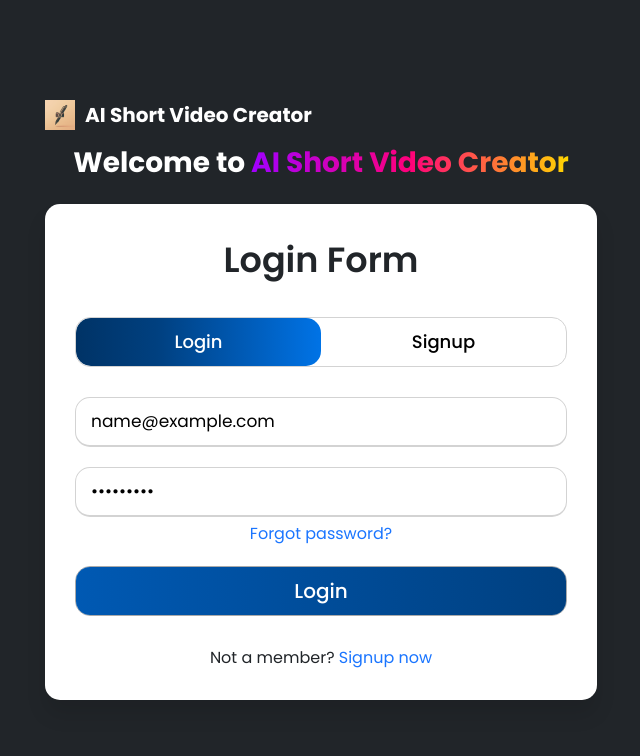
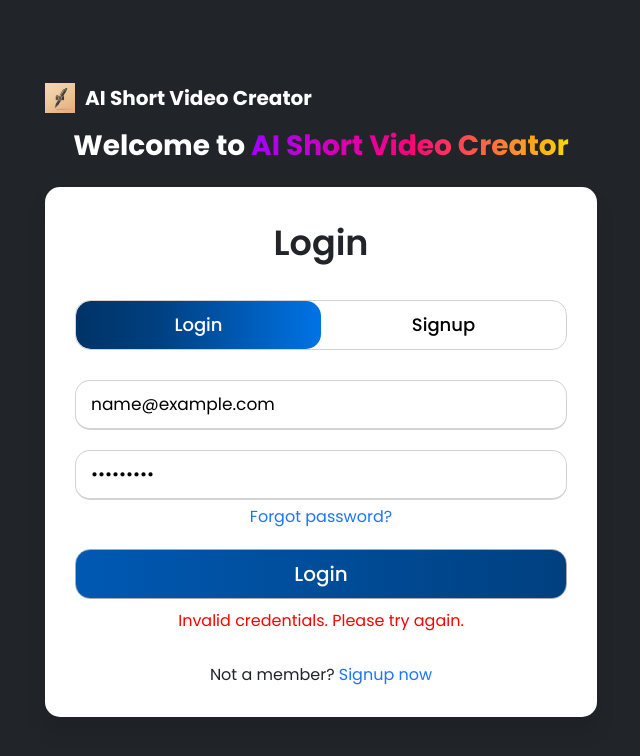
Before and after one commit to NguyenHoangNguyen22120236/AI-Short-Video-Creator, a React (Create React App) app in the folder frontend/: page /login-signup in a window 1280 px wide. Both pictures are taken after typing "name@example.com", "Sample123" into the empty fields and a click on the input "Login". Shown: the top 756 px of the page, without its empty margins (319-959 px from the left). Built offline with nearby package versions, Linux system fonts and the light colour scheme; no server answers.

Commit message:
Adding Home in Frontend as Protected Route with token Access

```diff
--- a/frontend/package.json
+++ b/frontend/package.json
@@ -15,6 +15,7 @@
     "bootstrap": "^5.3.6",
     "date-fns": "^4.1.0",
     "gsap": "^3.13.0",
+    "jwt-decode": "^4.0.0",
     "react": "^19.1.0",
     "react-bootstrap": "^2.10.10",
     "react-dom": "^19.1.0",
--- a/frontend/src/components/AuthForm.js
+++ b/frontend/src/components/AuthForm.js
@@ -1,5 +1,6 @@
 import React, { useState } from "react";
 import "../styles/AuthForm.css"; // Import your CSS
+import LoginForm from "./LoginForm";
 
 export default function AuthForm() {
   const [activeForm, setActiveForm] = useState("login");
@@ -7,7 +8,9 @@ export default function AuthForm() {
   return (
     <div className="wrapper">
       <div className="title-text">
-        <div className={`title ${activeForm}`}>{activeForm === "login" ? "Login Form" : "Signup Form"}</div>
+        <div className={`title ${activeForm}`}>
+          {activeForm === "login" ? "Login" : "Signup"}
+        </div>
       </div>
       <div className="form-container">
         <div className="slide-controls">
@@ -25,33 +28,22 @@ export default function AuthForm() {
             checked={activeForm === "signup"}
             onChange={() => setActiveForm("signup")}
           />
-          <label htmlFor="login" className="slide login">Login</label>
-          <label htmlFor="signup" className="slide signup">Signup</label>
+          <label htmlFor="login" className="slide login">
+            Login
+          </label>
+          <label htmlFor="signup" className="slide signup">
+            Signup
+          </label>
           <div className="slider-tab"></div>
         </div>
 
         <div className="form-inner">
-          <form className={`login ${activeForm === "login" ? "show" : ""}`} onSubmit={(e) => e.preventDefault()}>
-            <div className="field">
-              <input type="text" placeholder="Email Address" required />
-            </div>
-            <div className="field">
-              <input type="password" placeholder="Password" required />
-            </div>
-            <div className="pass-link">
-              <a href="#">Forgot password?</a>
-            </div>
-            <div className="field btn">
-              <div className="btn-layer"></div>
-              <input type="submit" value="Login" />
-            </div>
-            <div className="signup-link">
-              Not a member?{" "}
-              <a href="#" onClick={() => setActiveForm("signup")}>Signup now</a>
-            </div>
-          </form>
+          <LoginForm setActiveForm={setActiveForm} />
 
-          <form className={`signup ${activeForm === "signup" ? "show" : ""}`} onSubmit={(e) => e.preventDefault()}>
+          <form
+            className={`signup ${activeForm === "signup" ? "show" : ""}`}
+            onSubmit={(e) => e.preventDefault()}
+          >
             <div className="field">
               <input type="text" placeholder="Email Address" required />
             </div>
--- a/frontend/src/components/Home.js
+++ b/frontend/src/components/Home.js
@@ -1,17 +1,17 @@
 import "../styles/Home.css";
 import { FontAwesomeIcon } from "@fortawesome/react-fontawesome";
 import { faArrowRight, faClock } from "@fortawesome/free-solid-svg-icons";
-import { formatDistanceToNow} from "date-fns";
+import { formatDistanceToNow } from "date-fns";
 import { useEffect, useState, useRef } from "react";
 import { Link } from "react-router-dom";
 import UpdateStatusModal from "./UpdateStatusModal";
 import LoadingStatus from "./LoadingStatus";
 import DotsSetting from "./DotsSetting";
-
-const token =
-  "eyJhbGciOiJIUzI1NiIsInR5cCI6IkpXVCJ9.eyJzdWIiOiIxMjNAZXhhbXBsZS5jb20iLCJ1c2VyX2lkIjoyLCJleHAiOjE3NDkzMDkxNjB9.68rcsvQZwqaxQ6WEbkh28Q6AV_d99xRDHtEoZyFDi1M";
+import { Navigate } from "react-router-dom";
+import { isTokenValid } from "../utils/auth";
 
 export default function Home() {
+  // State variables
   const [videos, setVideos] = useState([]);
   const [isDeleting, setIsDeleting] = useState(false);
 
@@ -20,10 +20,12 @@ export default function Home() {
 
   const dotsRefs = useRef({});
 
+  const token = localStorage.getItem("token");
+
   useEffect(() => {
     const fetchVideos = async () => {
+      if (!token || !isTokenValid(token)) return;
       try {
-        //const token = localStorage.getItem("token"); // or get it from context
         const response = await fetch(
           `http://127.0.0.1:8000/api/video/get_videos_history/${3}`,
           {
@@ -47,13 +49,20 @@ export default function Home() {
     };
 
     fetchVideos();
-  }, []);
+  }, [token]);
+
+  if (!token || !isTokenValid(token)) {
+    return <Navigate to="/login-signup" />;
+  }
 
   return (
     <div className="container p-1">
       <div className="row p-3">
         <div>
-          <Link to="/create-video" className="create-button col-lg-4 col-md-6 col-sm-10 col-10 d-flex justify-content-between align-items-center text-decoration-none">
+          <Link
+            to="/create-video"
+            className="create-button col-lg-4 col-md-6 col-sm-10 col-10 d-flex justify-content-between align-items-center text-decoration-none"
+          >
             <div className=" d-flex flex-column justify-content-around align-items-center">
               <span className="main-text">Create AI Video</span>
               <span className="extra-text">Start from scratch</span>
--- /dev/null
+++ b/frontend/src/components/LoginForm.js
@@ -0,0 +1,75 @@
+import { useState } from 'react';
+import { useNavigate } from 'react-router-dom';
+
+export default function LoginForm({ setActiveForm }) {
+  const [email, setEmail] = useState('');
+  const [password, setPassword] = useState('');
+  const [error, setError] = useState('');
+
+  const navigate = useNavigate();
+
+  const handleLogin = async (e) => {
+    e.preventDefault();
+    setError('');
+
+    try {
+      console.log('Logging in with:', { email, password });
+      const response = await fetch('http://127.0.0.1:8000/api/user/login', {
+        method: 'POST',
+        headers: {
+          'Content-Type': 'application/json',
+        },
+        body: JSON.stringify({ email, password }),
+      });
+
+      if (!response.ok) {
+        throw new Error('Login failed');
+      }
+
+      const data = await response.json();
+      localStorage.setItem('token', data.access_token); // Save token
+      console.log('Login success:', data);
+      navigate('/'); // Redirect to home page
+    } catch (err) {
+      console.error(err);
+      setError('Invalid credentials. Please try again.');
+    }
+  };
+
+  return (
+    <form className={`login`} onSubmit={handleLogin}>
+      <div className="field">
+        <input
+          type="text"
+          placeholder="Email Address"
+          value={email}
+          onChange={(e) => setEmail(e.target.value)}
+          required
+        />
+      </div>
+      <div className="field">
+        <input
+          type="password"
+          placeholder="Password"
+          value={password}
+          onChange={(e) => setPassword(e.target.value)}
+          required
+        />
+      </div>
+      <div className="pass-link">
+        <a href="#">Forgot password?</a>
+      </div>
+      <div className="field btn">
+        <div className="btn-layer"></div>
+        <input type="submit" value="Login" />
+      </div>
+      {error && <div style={{ color: 'red', marginTop: '10px' }}>{error}</div>}
+      <div className="signup-link">
+        Not a member?{' '}
+        <a href="#" onClick={() => setActiveForm('signup')}>
+          Signup now
+        </a>
+      </div>
+    </form>
+  );
+}
--- /dev/null
+++ b/frontend/src/utils/auth.js
@@ -0,0 +1,11 @@
+import { jwtDecode } from 'jwt-decode';
+
+export function isTokenValid(token) {
+  try {
+    const decoded = jwtDecode(token);
+    const now = Math.floor(Date.now() / 1000);
+    return decoded.exp && decoded.exp > now;
+  } catch (e) {
+    return false;
+  }
+}
```
Also changed, not shown: 2 other files (tests, documents, lock files or other folders).
